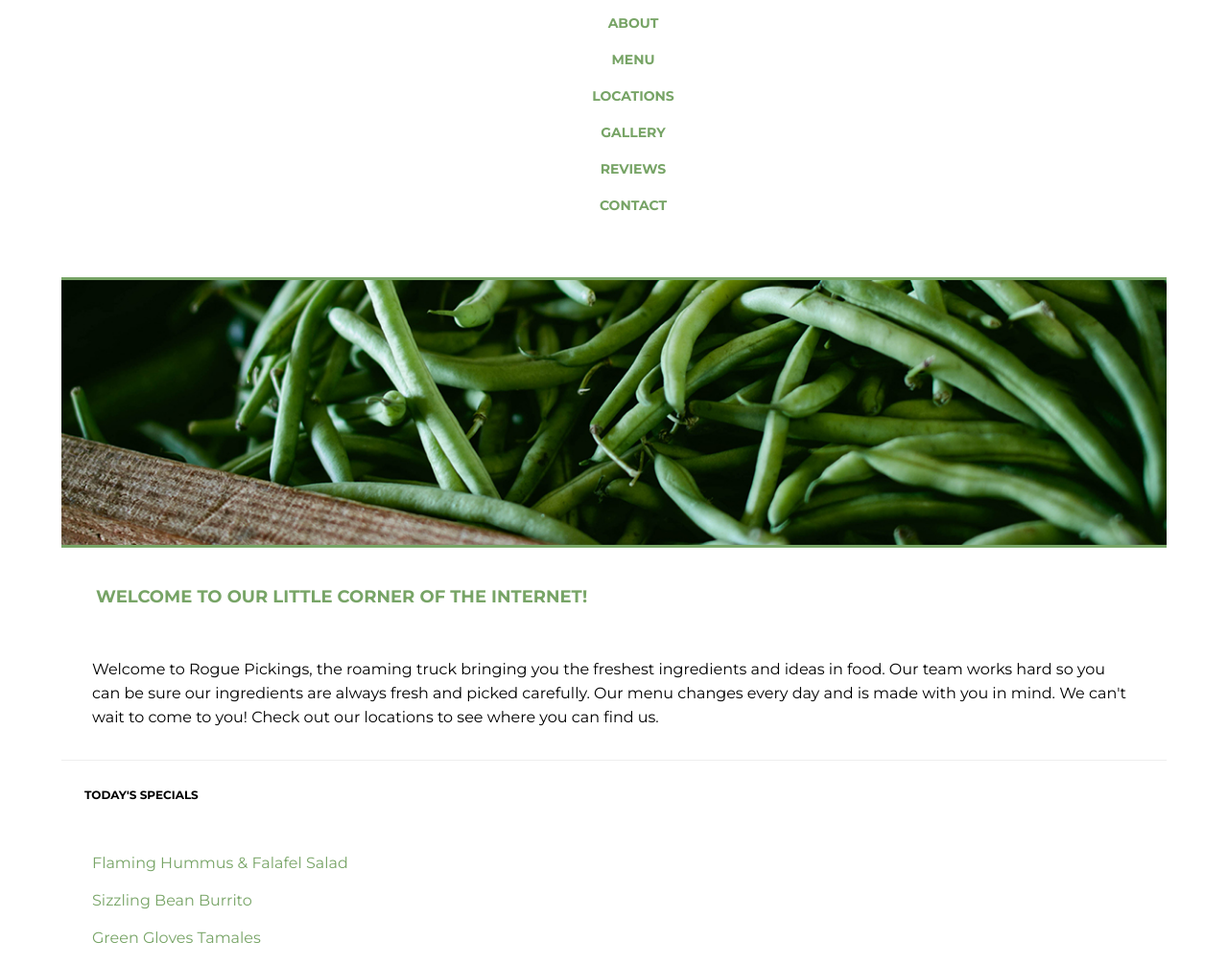
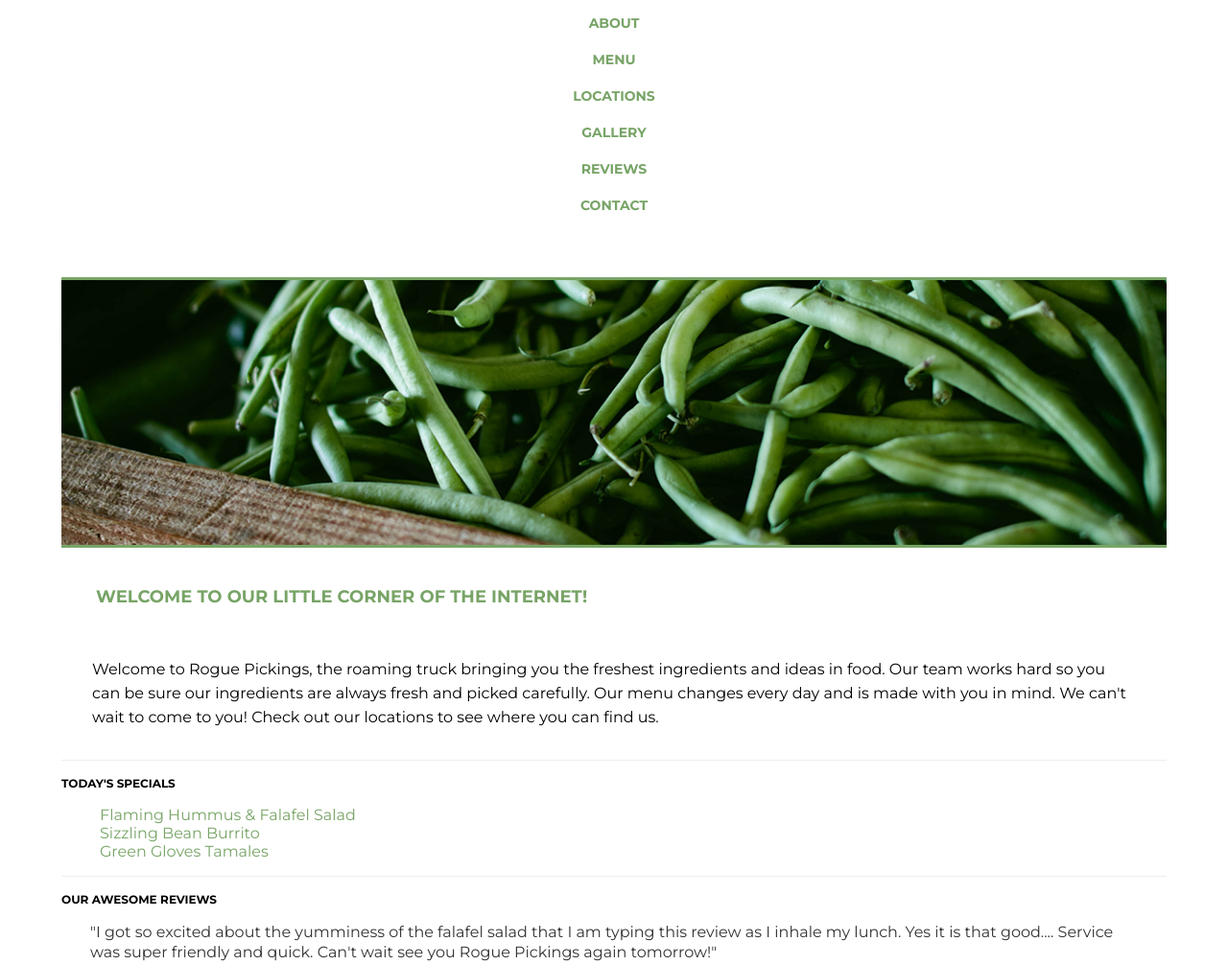
Before and after one commit to ruthiedr/206-rogue_pickings-206starter, a plain HTML site: page index.html in a window 1280 px wide. Shown: the part 120-1126 px from the top of the page at 96% size. Drawn offline with Linux system fonts and the light colour scheme; a web font is replaced by a local one.

Commit message:
recommended changes added pt 2

```diff
--- a/css/main.css
+++ b/css/main.css
@@ -92,7 +92,7 @@ header nav ul li {
 	font-size: 0.875em;
 	list-style-type: none;
 	width: 100%;
-	margin: 20px;
+	margin: 20px 0;
 }
 header nav ul li a{
 	text-decoration: none;
@@ -149,31 +149,32 @@ header nav ul li a{
 
 }
 .section-two h4 {
- padding: 1em 2em;
+
 }
 
 /*fix padding*/
 
 .section-one h4 {
 	/*padding: 10px 0;*/
-	padding: 1em 2em;
+
 
 }
 
 .section-two h4,
 .section-three h4 {
 /*padding: 0.625em 1.875em;*/
-padding: 1em 2em;
+
 
 
 }
 
 .menu {
+	/*padding: 1em 2em;*/
 	list-style: none;
-	padding: 1em 2em;
+
 }
 .menu li {
-	padding: 0.625em 0;
+	/*padding: 0.625em 0;*/
 	color:#77a466;
 }
 
```
